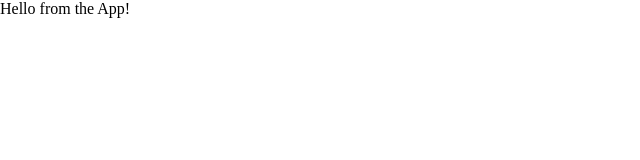
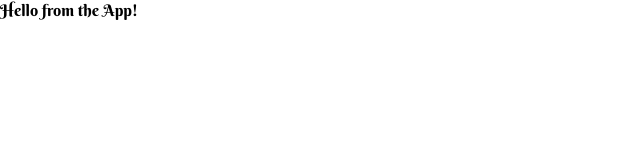
Before and after one commit to khandrym/roguelike-dungeon-crawler-game, a React (Create React App) app: page / in a window 1280 px wide. Shown: the top 160 px of the page, without its empty margins (0-640 px from the left). Built offline with nearby package versions, Linux system fonts and the light colour scheme.

Commit message:
Add Berkshire Swash font

```diff
--- a/src/index.css
+++ b/src/index.css
@@ -1,4 +1,16 @@
+@font-face {
+  font-family: 'Berkshire Swash';
+  src: url('./fonts/BerkshireSwash-Regular.ttf') format('truetype');
+  font-weight: normal;
+  font-style: normal;
+}
+
+* {
+  box-sizing: border-box;
+}
+
 body {
   margin: 0;
   padding: 0;
+  font-family: 'Berkshire Swash', cursive;
 }
```
Also changed, not shown: src/fonts/BerkshireSwash-Regular.ttf (added).
